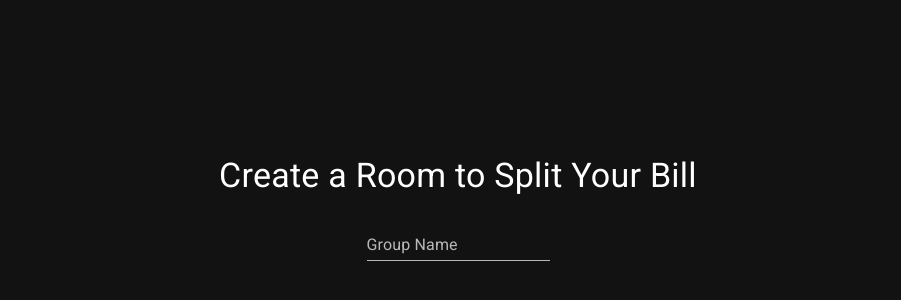
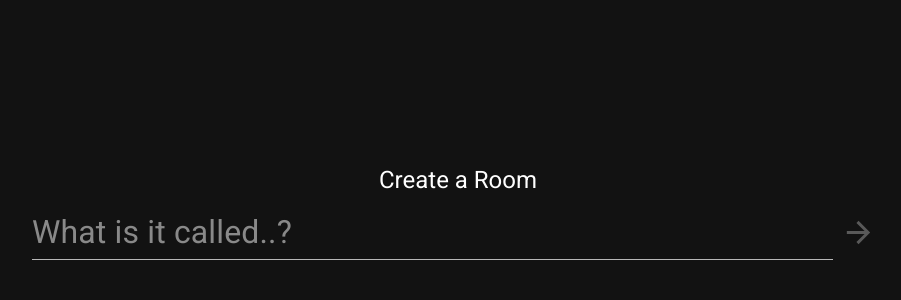
Before and after one commit to Koi-Jiang/BillSplitter, a React (Vite) app: page / in a window 1280 px wide. Shown: the part 188-488 px from the top of the page, without its empty margins (182-1083 px from the left). Built offline with nearby package versions, Linux system fonts and the light colour scheme.

Commit message:
feat: Finish front page UI

```diff
--- a/package.json
+++ b/package.json
@@ -13,6 +13,7 @@
     "@emotion/react": "^11.11.1",
     "@emotion/styled": "^11.11.0",
     "@fontsource/roboto": "^5.0.8",
+    "@mui/icons-material": "^5.14.19",
     "@mui/material": "^5.14.20",
     "localforage": "^1.10.0",
     "match-sorter": "^6.3.1",
--- a/src/components/FrontPage/FrontPage.tsx
+++ b/src/components/FrontPage/FrontPage.tsx
@@ -1,12 +1,43 @@
-import { Container, TextField, Typography } from "@mui/material";
+import {
+  Box,
+  Container,
+  IconButton,
+  TextField,
+  Typography,
+} from "@mui/material";
+import ArrowForwardIcon from "@mui/icons-material/ArrowForward";
+import { useState } from "react";
+import { useNavigate } from "react-router-dom";
 
 function FrontPage() {
+  const [name, setName] = useState<string>("");
+  const navigate = useNavigate();
+
   return (
-    <Container maxWidth="sm" className="flex flex-col min-h-screen items-center justify-center">
-      <Typography variant="h4" component="h1">
-        Create a Room to Split Your Bill
+    <Container
+      maxWidth="md"
+      className="flex flex-col min-h-screen min-h-[100dvh] items-center justify-center"
+    >
+      <Typography variant="h5" component="h1" gutterBottom>
+        Create a Room
       </Typography>
-      <TextField id="outlined-basic" label="Group Name" variant="standard" margin="normal" />
+      <Box className="flex items-center w-full">
+        <TextField
+          id="outlined-basic"
+          fullWidth
+          variant="standard"
+          margin="none"
+          placeholder="What is it called..?"
+          inputProps={{ maxLength: 50, style: { fontSize: "xx-large" } }}
+          required
+          value={name}
+          onChange={(e) => setName(e.target.value)}
+          onKeyUp={(e) => e.code === "Enter" && navigate(`/${name}`)}
+        />
+        <IconButton color="primary" disabled={name === ""} href={`/${name}`}>
+          <ArrowForwardIcon fontSize="large" />
+        </IconButton>
+      </Box>
     </Container>
   );
 }
```
Also changed, not shown: 1 other file (tests, documents, lock files or other folders).
